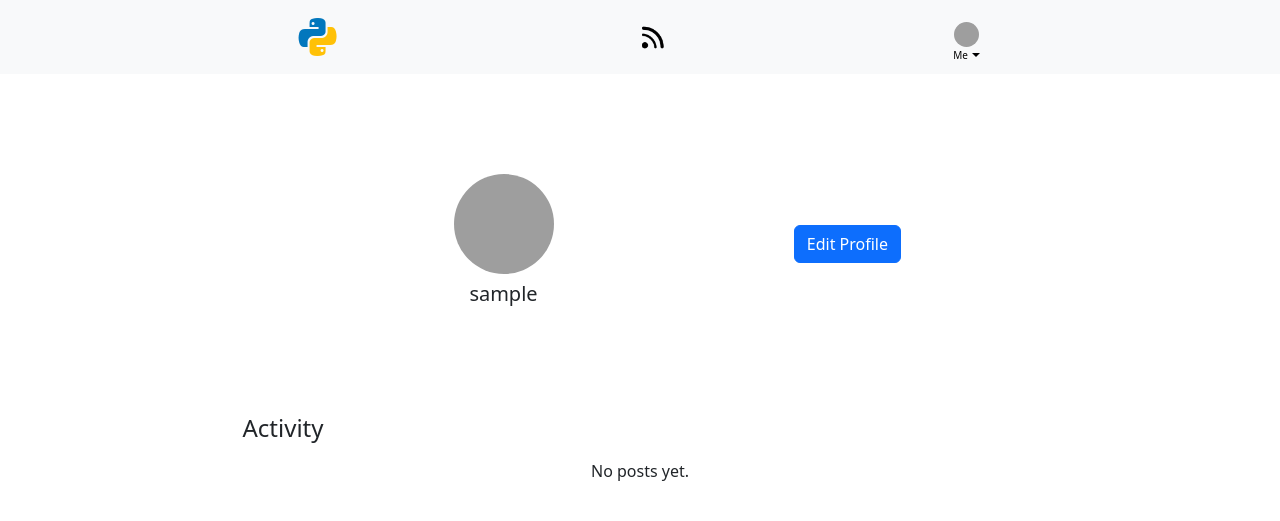
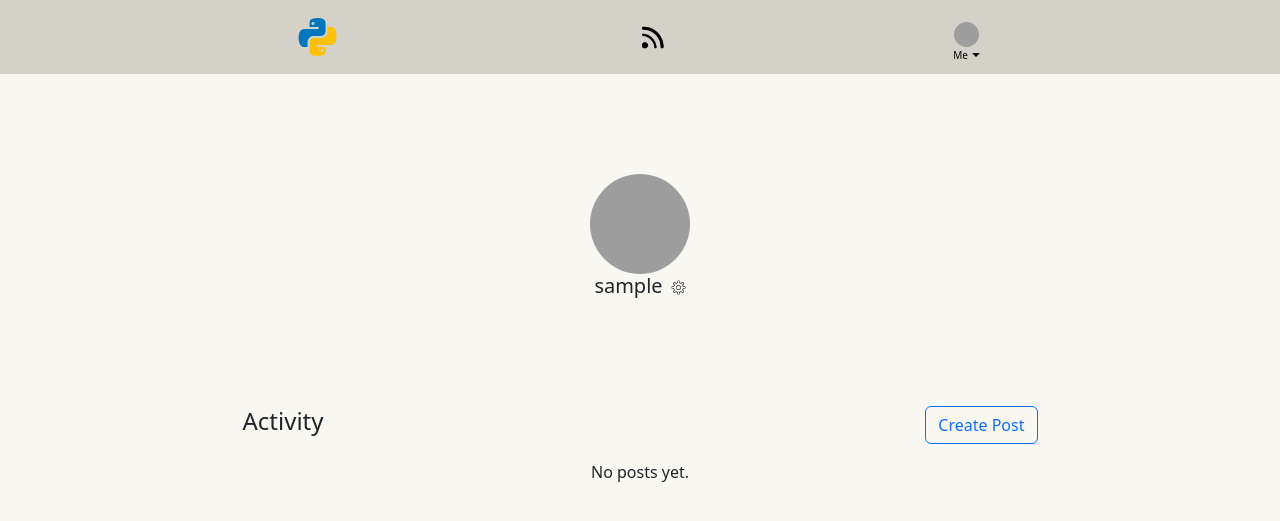
Before and after one commit to jackiedallas/django-blog-website, a Django app: a page that uses blog_website/blog/templates/blog/base.html in a window 1280 px wide. Shown: the top 521 px of the page. Run offline with Django 5.2, Linux system fonts and the light colour scheme; the visitor is signed in with stand-in values (Sample User, id 1); data comes from the database, SQL or seed files in the repository; data that the repository does not hold is empty; grey boxes are pictures that could not be loaded.

Commit message:
added some backgroud colors and added create post buttons

```diff
--- a/blog_website/blog/static/blog/css/styles.css
+++ b/blog_website/blog/static/blog/css/styles.css
@@ -1,3 +1,11 @@
+body {
+    background-color: #F8F7F2;
+}
+
+.navbar {
+    background-color: #D4D1C8;
+}
+
 #profileDropdown {
     display: flex;
     align-items: center;
@@ -20,14 +28,9 @@
     padding-top: 10px;
 }
 
-/* #top-profile-div {
-    display: flex;
-
+.card {
+    background-color: #FEFDFB;
 }
-
-.top-profile-div-child {
-    justify-content: space-between;
-} */
 
 #top-profile-div, #top-home-div {
     /* padding: 30px; */
--- a/blog_website/blog/templates/blog/base.html
+++ b/blog_website/blog/templates/blog/base.html
@@ -15,7 +15,7 @@
     </head>
 
     <body>
-        <nav class="navbar navbar-expand-lg navbar-light bg-light">
+        <nav class="navbar navbar-expand-lg">
             <div class="container-fluid d-flex align-items-center" id="position-nav-items">
 
                 <!-- left brand -->
--- a/blog_website/blog/templates/blog/home.html
+++ b/blog_website/blog/templates/blog/home.html
@@ -16,7 +16,11 @@
     <div class="container">
         <div class="row justify-content-center">
             <div class="col-md-9">  <!-- ✅ Ensures the same width as profile & activity sections -->
-                <h4 class="mb-3 text-start">Feed</h4>
+                <div class="d-flex justify-content-between align-items-center mb-3">
+                    <h4 class="text-start">Feed</h4>
+                    <button class="btn btn-outline-primary" data-bs-toggle="modal" data-bs-target="#createPostModal">Create Post</button>
+                </div>
+
 
                 {% for post in posts %}
                     <div class="card mb-3">
--- a/blog_website/blog/templates/blog/profile.html
+++ b/blog_website/blog/templates/blog/profile.html
@@ -1,5 +1,5 @@
 {% extends "blog/base.html" %}
-
+{% load static %}
 {% block content %}
 <div class="container">
 
@@ -10,13 +10,17 @@
                 <div class="row">
                     <div class="col d-flex flex-column align-items-center top-profile-div-child">
                         <img src="{{ profile.profile_picture.url }}" class="rounded-circle" alt="Profile Picture" height="100" width="100">
-                        <h5 class="mt-2">{{ user.username }}</h5>
+                        <div class="d-flex">
+                            <h5 class="me-1">{{ user.username }}</h5>
+                            <a href="{% url 'profile_settings' %}" class="ms-1"><img src="{% static 'blog/images/settings-icon.png' %}" alt="settings" height="15" width="15"></a>
+                        </div>
+
                     </div>
-                    <div class="col d-flex justify-content-end align-items-center top-profile-div-child">
+                    <!-- <div class="col d-flex justify-content-end align-items-center top-profile-div-child">
                         {% if user == request.user %}
                             <a href="{% url 'profile_settings' %}" class="btn btn-primary">Edit Profile</a>
                         {% endif %}
-                    </div>
+                    </div> -->
                 </div>
             </div>
         </div>
@@ -28,7 +32,10 @@
     <div class="container">
         <div class="row justify-content-center">
             <div class="col-md-9 text-center" id="bottom-profile-div">
-                <h4 class="mb-3 text-start">Activity</h4>
+                <div class="d-flex justify-content-between align-items-center mb-3">
+                    <h4 class="text-start">Activity</h4>
+                    <button class="btn btn-outline-primary">Create Post</button>
+                </div>
                 {% for post in posts %}
                     <div class="card mb-3">
                         <div class="card-body">
```
Also changed, not shown: blog_website/blog/static/blog/images/settings-icon.png (added).
